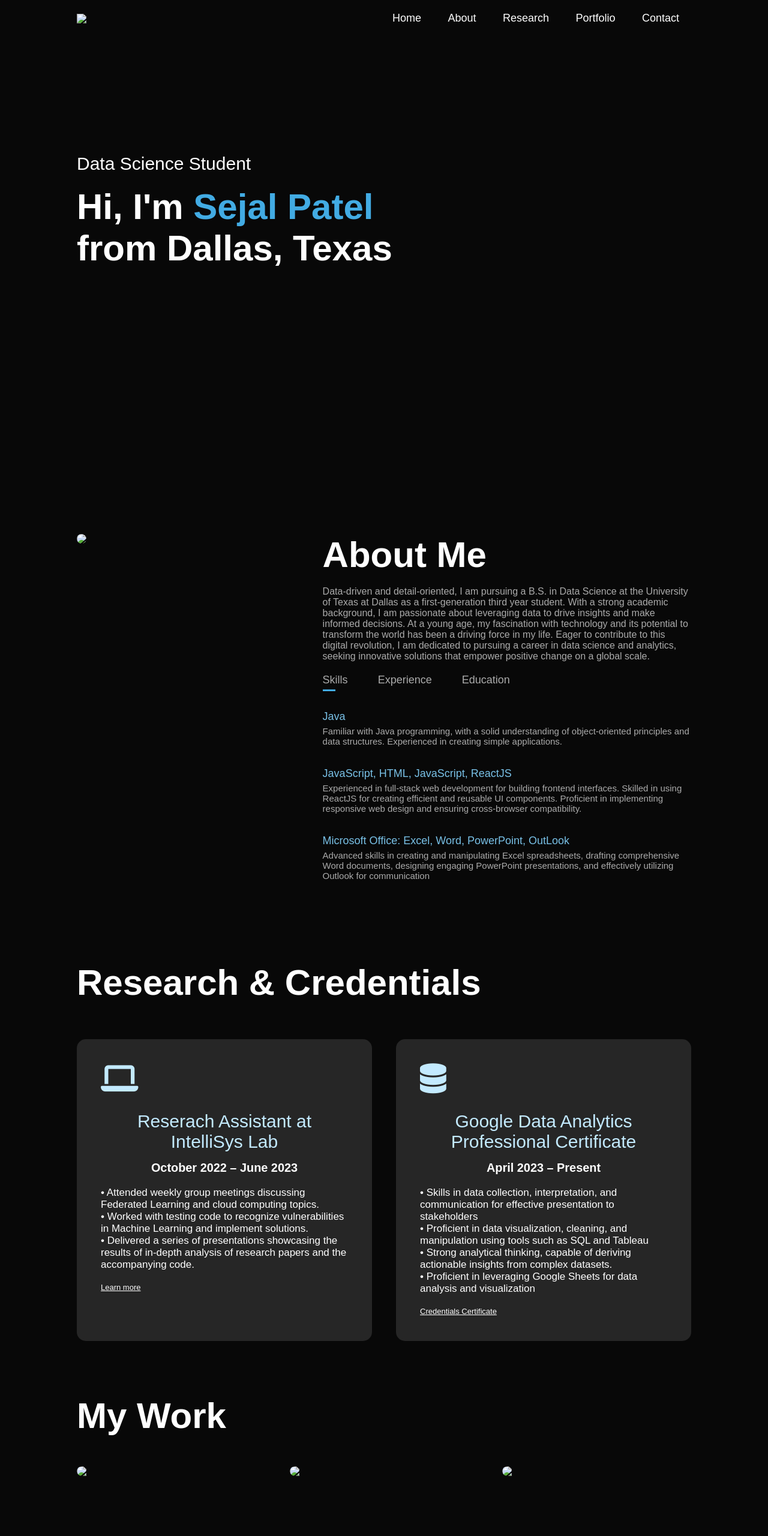
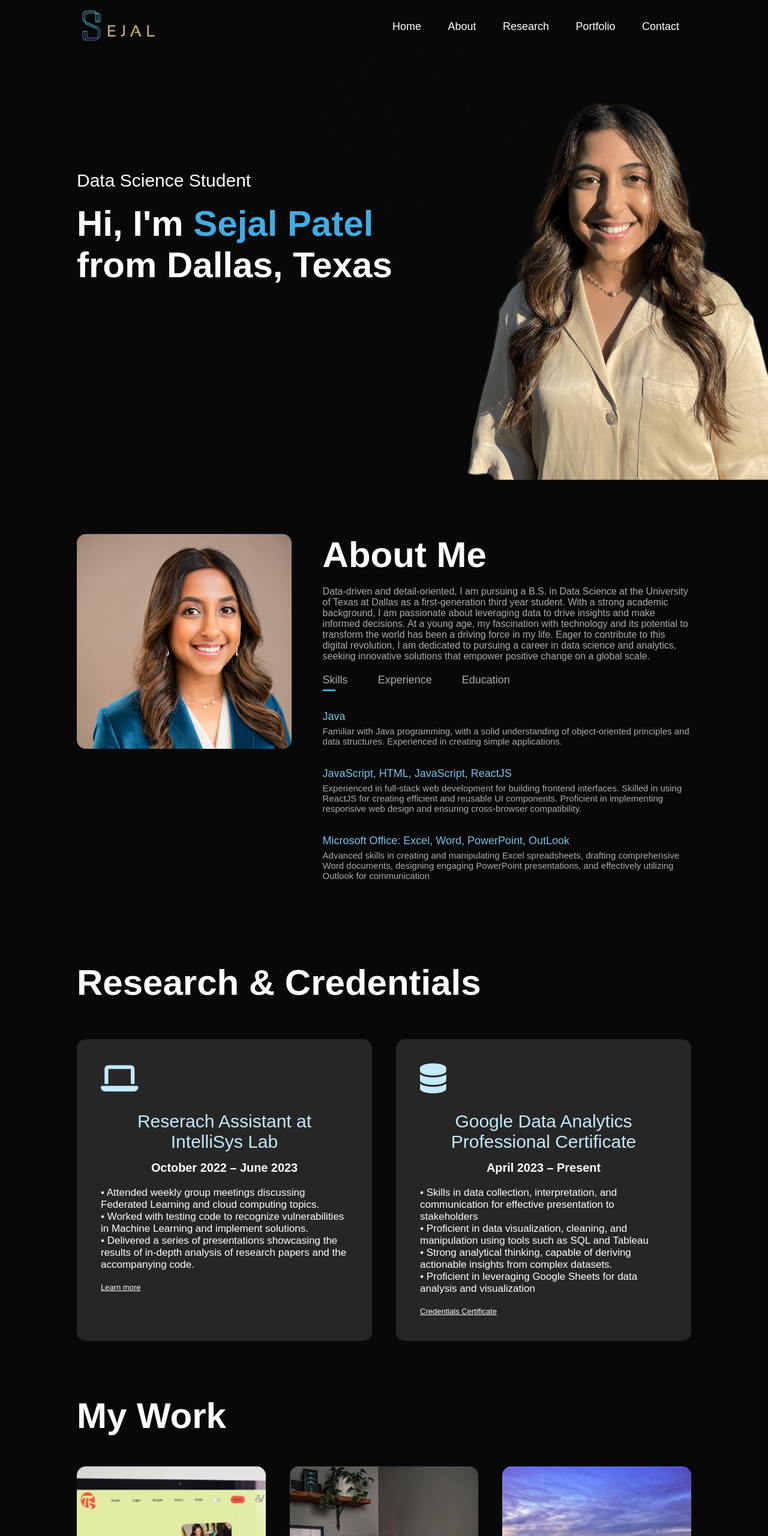
Before and after one commit to sejalpatelll/sejalpatelll.github.io, a plain HTML site: page index.html in a window 1280 px wide. Shown: the top 2560 px of the page at 60% size. Drawn offline with Linux system fonts and the light colour scheme.

Commit message:
Changed destination of images

```diff
--- a/index.html
+++ b/index.html
@@ -11,7 +11,7 @@
 <div id="header">
   <div class="container">
     <nav>
-      <img src="images/logo.png" class="logo">
+      <img src="logo.png" class="logo">
       <ul id="sidemenu">
         <li><a href="#header">Home</a></li>
         <li><a href="#about">About</a></li>
@@ -35,7 +35,7 @@
   <div class="container">
     <div class="row">
       <div class="about-col-1">
-        <img src="images/user.png">
+        <img src="user.png">
       </div>
       <div class="about-col-2">
         <h1 class="sub-title">About Me</h1>
@@ -114,7 +114,7 @@
     <h1 class="sub-title">My Work</h1>
     <div class="work-list">
       <div class="work">
-        <img src="images/work-1.png">
+        <img src="work-1.png">
         <div class="layer">
           <h3>Recipe Generator Website</h3>
           <p>Created as a group project, Pekan Pi is a website where users can limit food waste by adding ingredients they have at home into an online pantry, generating recipes based on the ingredients in their “online pantry”, or searching for recipes by inputting it into the search bar.</p>
@@ -122,7 +122,7 @@
         </div>
       </div>
       <div class="work">
-        <img src="images/work-2.png">
+        <img src="work-2.png">
         <div class="layer">
           <h3>Personal Portfolio Website</h3>
           <p>Designed and developed this website to effectively showcase my skills, experiences, and projects in a concise and engaging way, while providing potential employers and collaborators to gain insight into my capabilities. The creation is a clear demonstration of my creativity and dedication.</p>
@@ -130,7 +130,7 @@
         </div>
       </div>
       <div class="work">
-        <img src="images/work-3.png">
+        <img src="work-3.png">
         <div class="layer">
           <h3>More to Come Soon!</h3>
         </div>
@@ -156,7 +156,7 @@
           <a href="https://www.instagram.com/sejal_patelll/"><i class="fa-brands fa-instagram"></i></a>
         </div>
         <!-- Downloading Resume Code Line below -->
-        <a href="images/my-resume.pdf" download class="btn btn2">Download Resume</a>
+        <a href="my-resume.pdf" download class="btn btn2">Download Resume</a>
       </div>
       <div class="contact-right">   <!-- Contact Form Code through Google Sheets -->
         <form name="submit-to-google-sheet">
--- a/style.css
+++ b/style.css
@@ -14,7 +14,7 @@ body {
 #header{
   width: 100%;
   height: 100vh;
-  background-image: url(images/background.png);
+  background-image: url(background.png);
   background-size: cover;
   background-position: center;
 }
@@ -351,7 +351,7 @@ nav .fas{
 
 @media only screen and (max-width: 600px){
   #header{
-    background-image: url(images/phone-background.png);
+    background-image: url(phone-background.png);
   }
   .header-text{
     margin-top: 100%;
```
